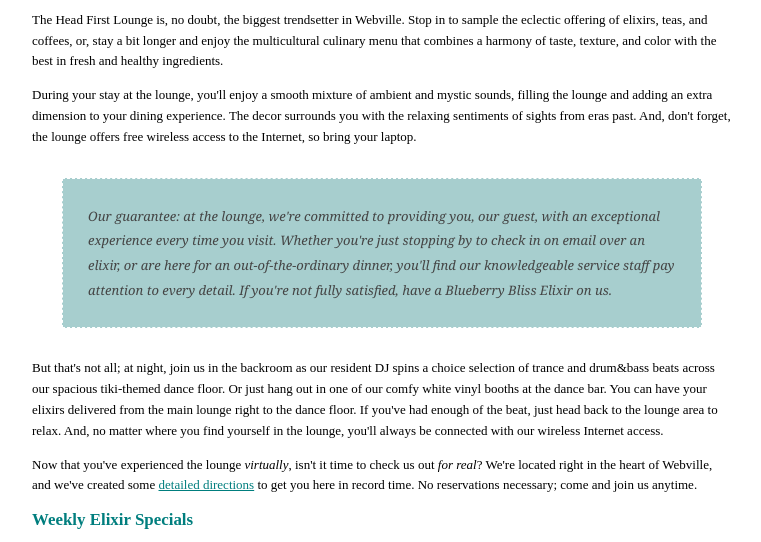
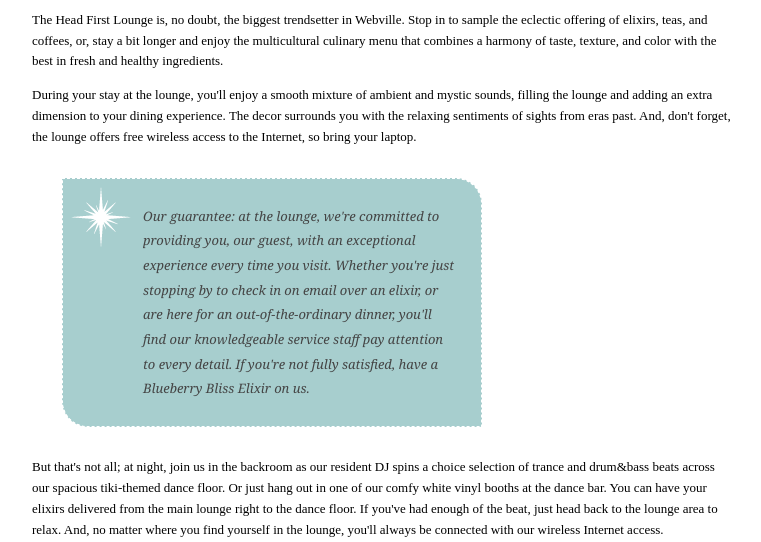
Before and after one commit to fengjiayao6/WebExercises, a plain HTML site: page Lesson16/Lesson16/lounge.html in a window 1280 px wide. Shown: the part 254-796 px from the top of the page, without its empty margins (8-769 px from the left). Drawn offline with Linux system fonts and the light colour scheme.

Commit message:
完成了实训

```diff
--- a/Lesson16/Lesson16/lounge.css
+++ b/Lesson16/Lesson16/lounge.css
@@ -27,4 +27,13 @@ h2 {
   font-style:         italic;
   color:              #444;
   font-family: Georgia, 'Times New Roman';
+  background-image: url(images/background.gif);
+  background-repeat: no-repeat;
+  background-position: top left;
+  padding: 25px;
+  padding-left: 80px;
+  margin-right: 250px;
+  border-top-right-radius: 2em;
+  border-bottom-left-radius: 2em;
+  border-color: #ffffff;
 }
```
